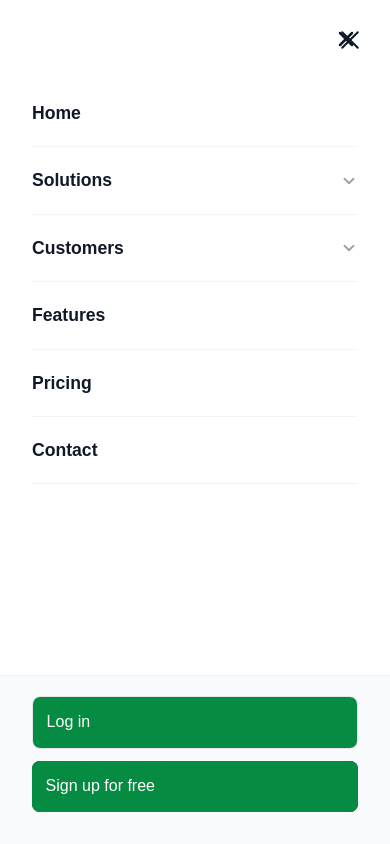
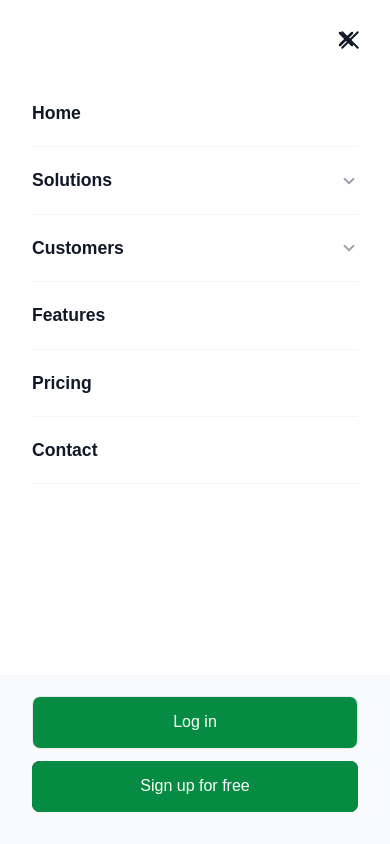
Before and after one commit to Athulya-das005/iauditwebhome, a Next.js app: page / in a window 390 px wide. Both pictures are taken after a click on the button 350 px from the left and 40 px from the top of the page. Shown: the top 844 px of the page. Built offline with nearby package versions, Linux system fonts and the light colour scheme.

Commit message:
Update: latest changes-scrollstack

```diff
--- a/src/components/Header.tsx
+++ b/src/components/Header.tsx
@@ -527,9 +527,10 @@ export default function Header() {
                                             fontSize: "1rem",
                                             fontWeight: 500,
                                             textAlign: "center",
+                                            justifyContent: "center",
                                             backgroundColor: "white",
                                             border: "1px solid #e5e7eb",
-                                            display: "block",
+                                            display: "flex",
                                             boxSizing: "border-box",
                                         }}
                                     >
@@ -546,7 +547,8 @@ export default function Header() {
                                             fontSize: "1rem",
                                             fontWeight: 500,
                                             textAlign: "center",
-                                            display: "block",
+                                            justifyContent: "center",
+                                            display: "flex",
                                             boxSizing: "border-box",
                                         }}
                                     >
--- a/src/components/Hero.tsx
+++ b/src/components/Hero.tsx
@@ -207,7 +207,8 @@ export default function Hero() {
                 </motion.div>
             </div>
 
-            {/* ── Card area ── */}
+            {/* ── Card area — desktop only ── */}
+            {!isMobile ? (
                 <motion.div
                     initial={{ opacity: 0, y: 60 }}
                     animate={{ opacity: 1, y: 0 }}
@@ -215,31 +216,34 @@ export default function Hero() {
                     style={{
                         width: "100%",
                         maxWidth: "1300px",
-                    margin: isMobile ? "48px auto 0" : "72px auto 0",
+                        margin: "72px auto 0",
                         padding: "0 1rem",
                         position: "relative",
                         zIndex: 2,
                     }}
                 >
                     <ScrollStack
-                    itemDistance={isMobile ? 40 : 80}
-                    itemStackDistance={isMobile ? 5 : 10}
-                    baseScale={isMobile ? 0.95 : 0.9}
-                    itemScale={isMobile ? 0.02 : 0.03}
+                        itemDistance={80}
+                        itemStackDistance={10}
+                        baseScale={0.9}
+                        itemScale={0.03}
                         useWindowScroll={true}
                     >
                         <ScrollStackItem>
-                        <div style={{ maxWidth: "760px", margin: "0 auto", borderRadius: isMobile ? "12px" : "20px", overflow: "hidden", boxShadow: "0 20px 60px -10px rgba(5, 140, 66, 0.3), 0 8px 24px -6px rgba(5, 140, 66, 0.15)" }}>
+                            <div style={{ maxWidth: "760px", margin: "0 auto", borderRadius: "20px", overflow: "hidden", boxShadow: "0 20px 60px -10px rgba(5, 140, 66, 0.3), 0 8px 24px -6px rgba(5, 140, 66, 0.15)" }}>
                                 <HeroDashboard1 />
                             </div>
                         </ScrollStackItem>
                         <ScrollStackItem>
-                        <div style={{ maxWidth: "1200px", margin: "0 auto", borderRadius: isMobile ? "12px" : "20px", overflow: "hidden", boxShadow: "0 20px 60px -10px rgba(5, 140, 66, 0.3), 0 8px 24px -6px rgba(5, 140, 66, 0.15)" }}>
+                            <div style={{ maxWidth: "1200px", margin: "0 auto", borderRadius: "20px", overflow: "hidden", boxShadow: "0 20px 60px -10px rgba(5, 140, 66, 0.3), 0 8px 24px -6px rgba(5, 140, 66, 0.15)" }}>
                                 <HeroDashboard2 />
                             </div>
                         </ScrollStackItem>
                     </ScrollStack>
                 </motion.div>
+            ) : (
+                <div style={{ height: "48px" }} />
+            )}
 
             {/* ── Trusted By / Logo Loop ── */}
             <motion.div
```
Lines whose indentation alone changed are shown as unchanged.
